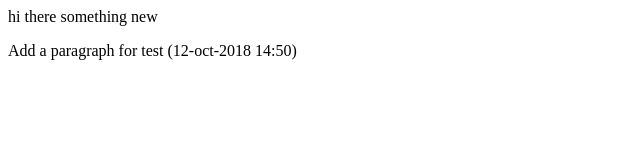
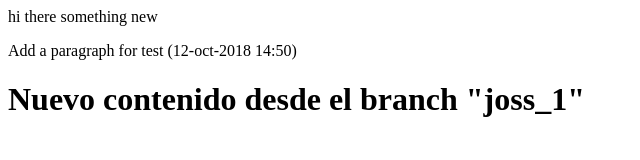
Before and after one commit to MauFerruscaG5M/testing, a plain HTML site: page index.html in a window 1280 px wide. Shown: the whole page, without its empty margins (0-640 px from the left). Drawn offline with Linux system fonts and the light colour scheme.

Commit message:
modificacion de index

```diff
--- a/index.html
+++ b/index.html
@@ -3,3 +3,6 @@ hi there
 something new
 
 <p>Add a paragraph for test (12-oct-2018 14:50)</p>
+
+
+<h1>Nuevo contenido desde el branch "joss_1"</h1>
```
